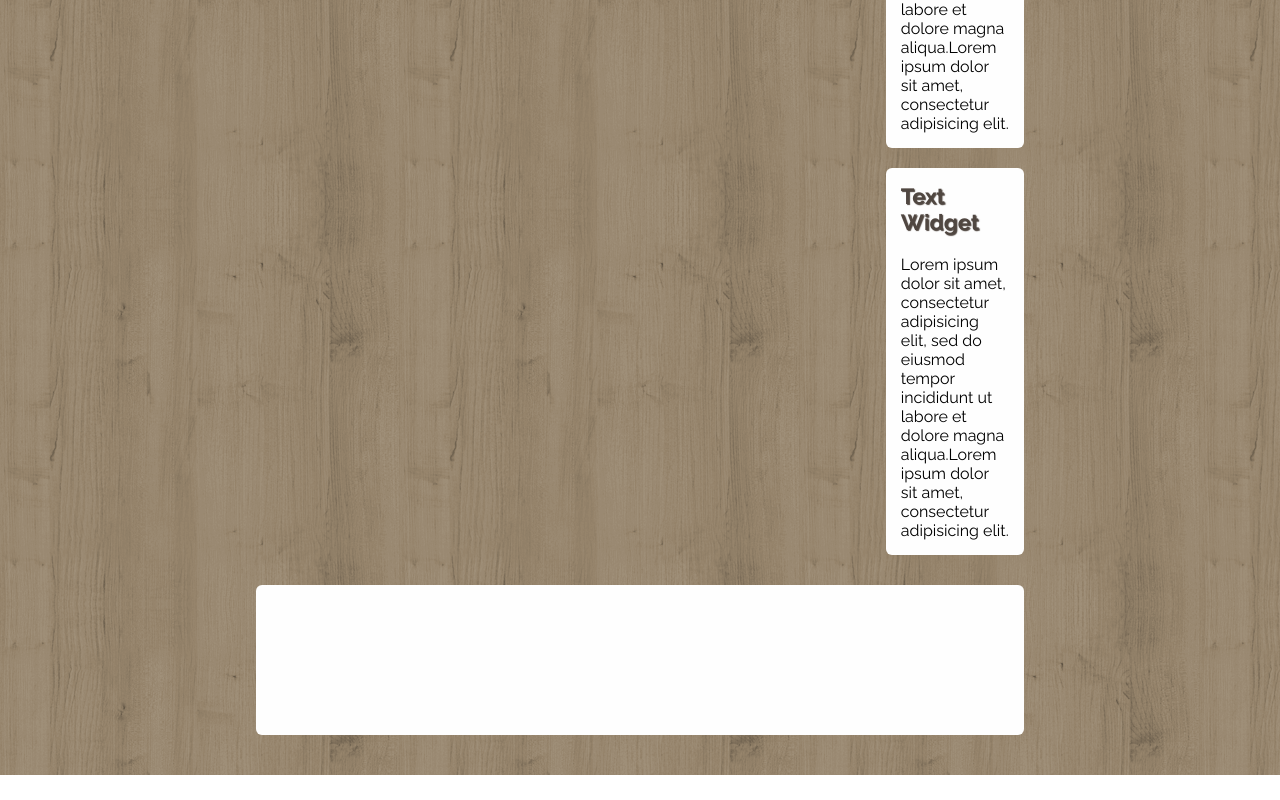
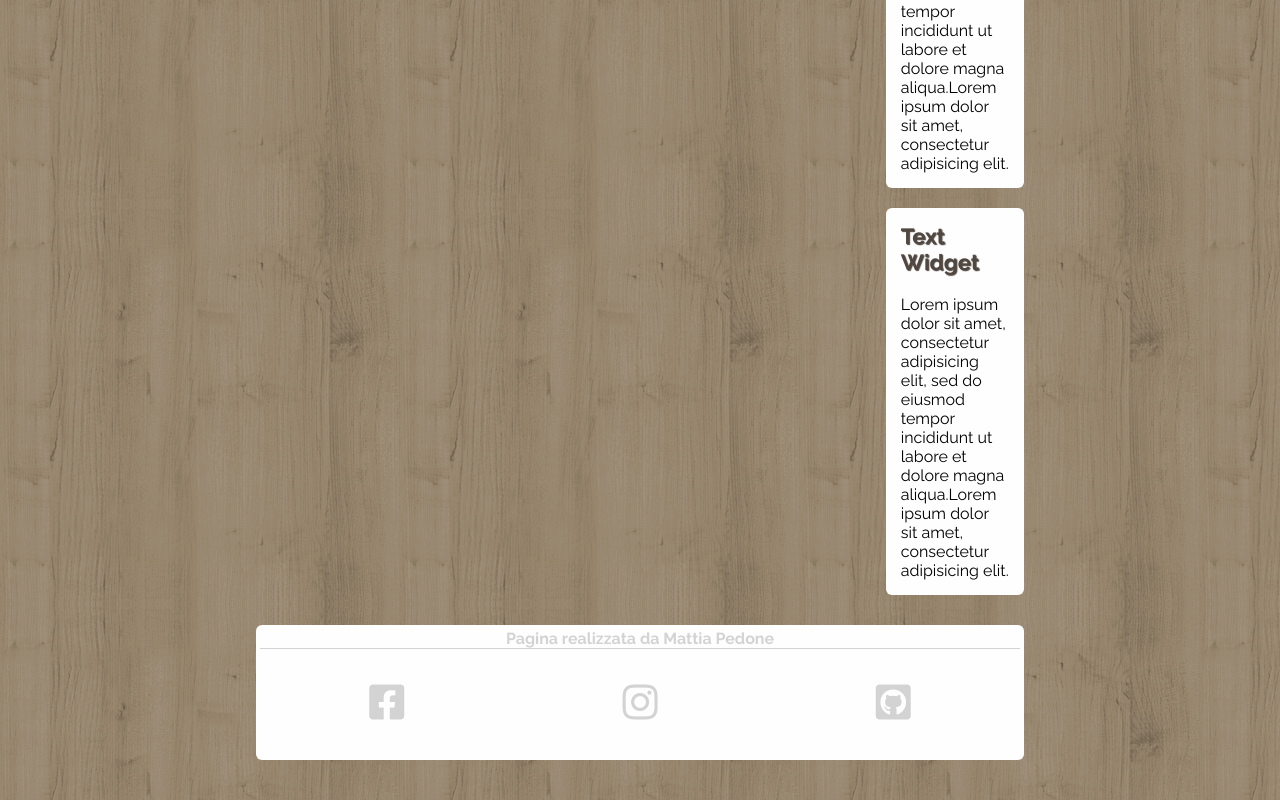
Before and after one commit to Matt0472/htmlcss-wp, a plain HTML site: page index.html in a window 1280 px wide. Shown: the part 996-1796 px from the top of the page. Before the commit the page ends 1771 px from the top, so only its background shows below. Drawn offline with Linux system fonts and the light colour scheme.

Commit message:
progetto completo!!!

```diff
--- a/css/stylesheet.css
+++ b/css/stylesheet.css
@@ -10,7 +10,7 @@ body {
 }
 
 .container {
-  margin: auto;
+  margin: 40px auto;
   width: 60%;
 }
 
@@ -181,8 +181,34 @@ header {
 /* footer */
 
 footer {
+  width: 100%;
+  padding: 4px;
   background-color: rgb(254, 254, 254);
-  height: 150px;
+  color: lightgrey;
   border-radius: 6px;
-  margin-bottom: 40px;
 }
+
+.footer-top {
+  text-align: center;
+  border-bottom: 1px inset lightgrey;
+}
+
+footer .footer-bottom::after {
+  content: '';
+  display: table;
+  clear: both;
+}
+footer .footer-bottom .footer-col {
+  float: left;
+  width: calc(100% / 3);
+  text-align: center;
+  padding: 30px;
+  font-size: 40px;
+}
+
+footer .footer-bottom .footer-col a {
+  color: lightgrey;
+}
+footer .footer-bottom .footer-col a:hover {
+  color: grey;
+}
--- a/index.html
+++ b/index.html
@@ -63,8 +63,20 @@
       </main>
 
       <footer>
-        <div class="footer-top"></div>
-        <div class="footer-bottom"></div>
+        <div class="footer-top">
+          <h4>Pagina realizzata da Mattia Pedone</h4>
+        </div>
+        <div class="footer-bottom">
+          <div class="footer-col">
+          <a href="#"><i class="fab fa-facebook-square"></i></a>
+          </div>
+          <div class="footer-col">
+            <a href="#"><i class="fab fa-instagram"></i></a>
+          </div>
+          <div class="footer-col">
+            <a href="#"><i class="fab fa-github-square"></i></a>
+          </div>
+        </div>
       </footer>
     </div>
   </body>
```
